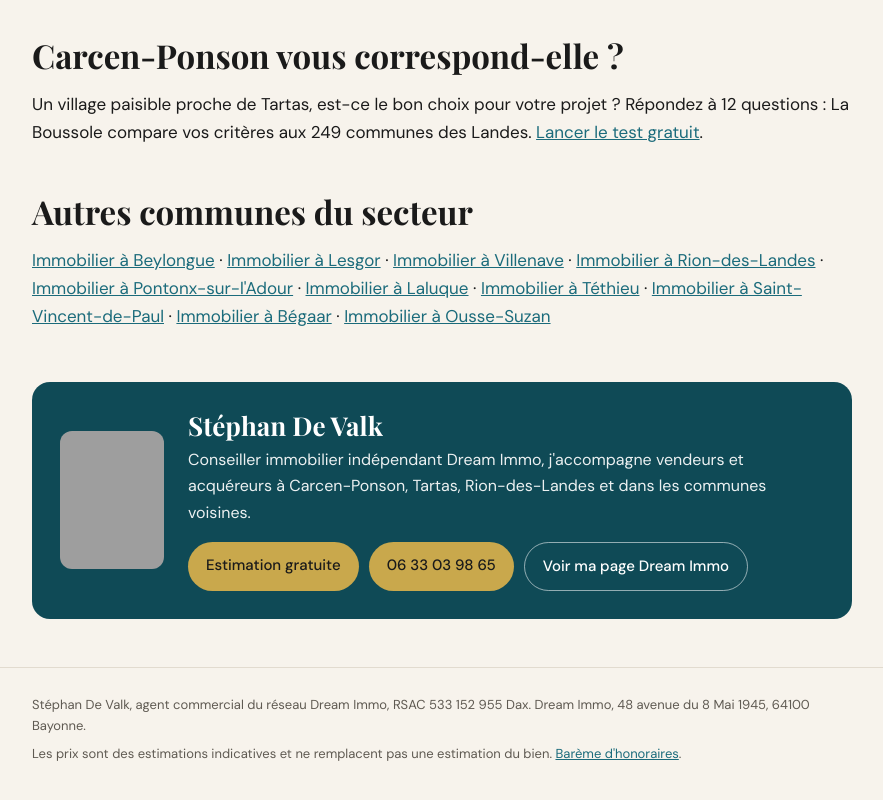
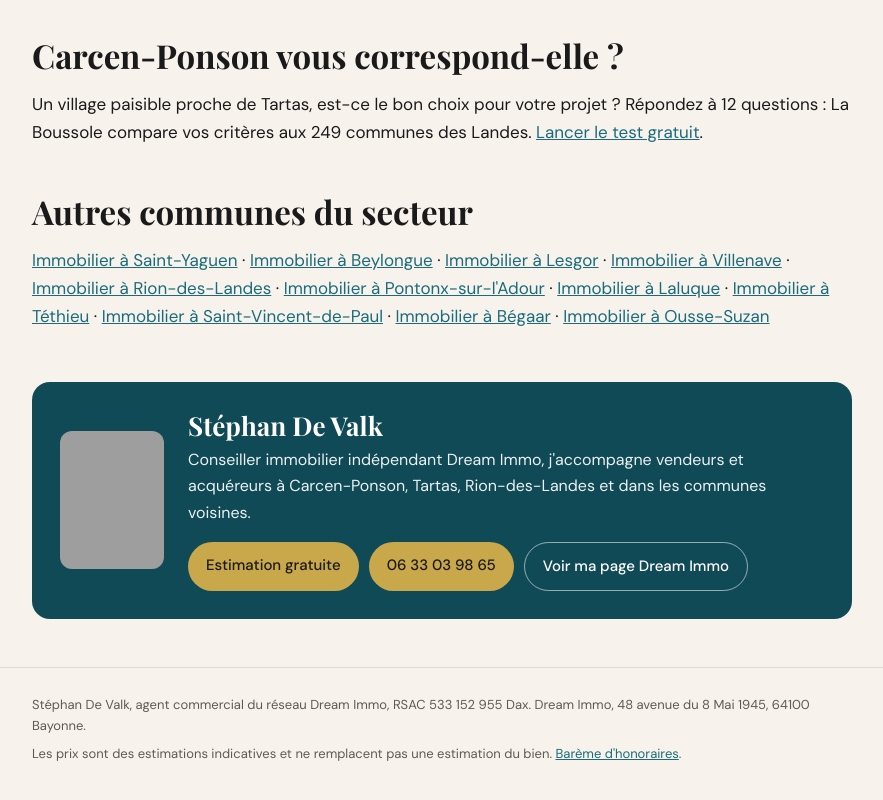
Before and after one commit to Stephdevalk/boussole-landes, a plain HTML site: page carcen-ponson/index.html in a window 1280 px wide. Shown: the part 1886-2686 px from the top of the page, without its empty margins (198-1081 px from the left). Drawn offline with nearby package versions, Linux system fonts and the light colour scheme; grey boxes are pictures that could not be loaded; a web font is replaced by a local one.

Commit message:
Update index.html

```diff
--- a/carcen-ponson/index.html
+++ b/carcen-ponson/index.html
@@ -104,7 +104,7 @@ footer p+p{margin-top:6px}
 </section>
 <section>
 <h2>Autres communes du secteur</h2>
-<p><a href="/beylongue/">Immobilier à Beylongue</a> · <a href="/lesgor/">Immobilier à Lesgor</a> · <a href="/villenave/">Immobilier à Villenave</a> · <a href="/rion-des-landes/">Immobilier à Rion-des-Landes</a> · <a href="/pontonx-sur-l-adour/">Immobilier à Pontonx-sur-l'Adour</a> · <a href="/laluque/">Immobilier à Laluque</a> · <a href="/tethieu/">Immobilier à Téthieu</a> · <a href="/saint-vincent-de-paul/">Immobilier à Saint-Vincent-de-Paul</a> · <a href="/begaar/">Immobilier à Bégaar</a> · <a href="/ousse-suzan/">Immobilier à Ousse-Suzan</a></p>
+<p><a href="/saint-yaguen/">Immobilier à Saint-Yaguen</a> · <a href="/beylongue/">Immobilier à Beylongue</a> · <a href="/lesgor/">Immobilier à Lesgor</a> · <a href="/villenave/">Immobilier à Villenave</a> · <a href="/rion-des-landes/">Immobilier à Rion-des-Landes</a> · <a href="/pontonx-sur-l-adour/">Immobilier à Pontonx-sur-l'Adour</a> · <a href="/laluque/">Immobilier à Laluque</a> · <a href="/tethieu/">Immobilier à Téthieu</a> · <a href="/saint-vincent-de-paul/">Immobilier à Saint-Vincent-de-Paul</a> · <a href="/begaar/">Immobilier à Bégaar</a> · <a href="/ousse-suzan/">Immobilier à Ousse-Suzan</a></p>
 </section>
 <div class="adv" id="contact">
 <img src="https://img.netty.immo/dreamimmo/assets/nego/226@222x320.jpg" alt="Stéphan De Valk, conseiller immobilier à Carcen-Ponson" loading="lazy">
```
